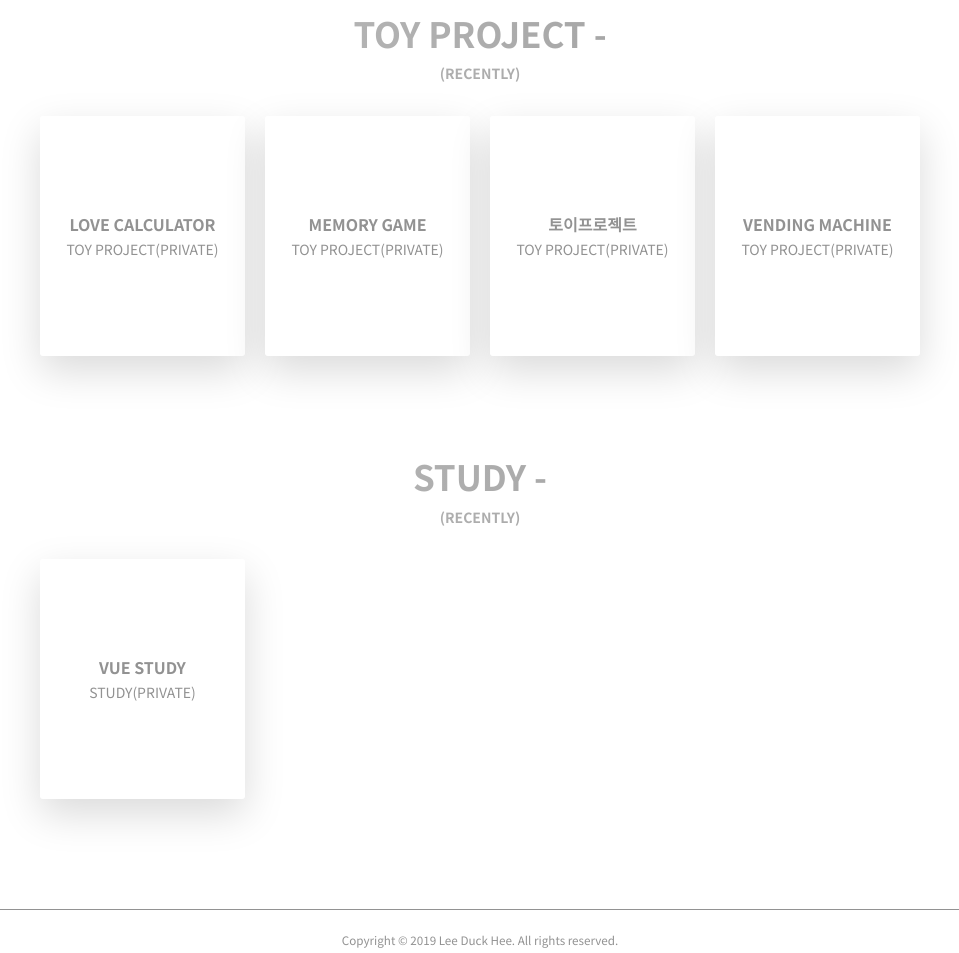
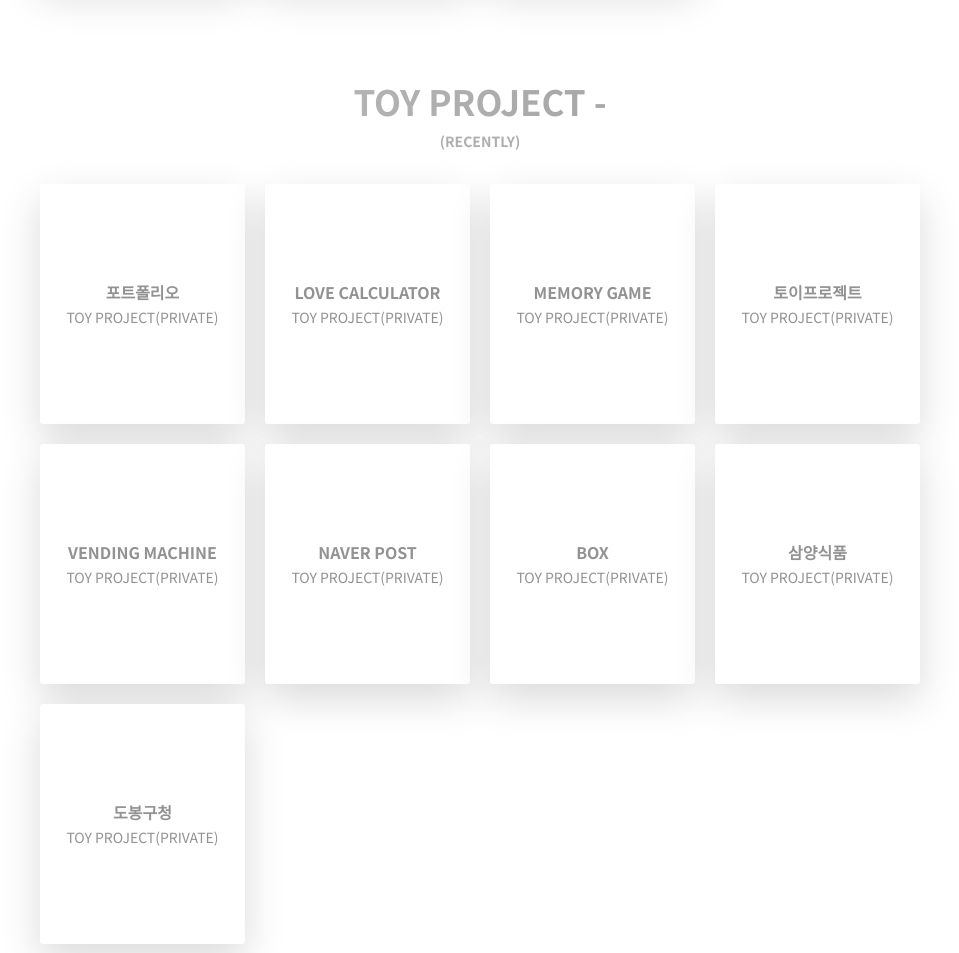
Before and after one commit to shldhee/study-project, a website with bundled scripts: page index.html in a window 1280 px wide. Shown: the part 1501-2454 px from the top of the page, without its empty margins (160-1119 px from the left). Built offline with nearby package versions, Linux system fonts and the light colour scheme.

Commit message:
modified README.md

```diff
--- a/index.html
+++ b/index.html
@@ -60,6 +60,14 @@
             <a href="https//github.com/shldhee" title="새창 열기" blank="_blank">https//github.com/shldhee</a>
           </p>
         </div>
+        <div class="description__group">
+          <span class="description__title">
+            Blog(Hexo)
+          </span>
+          <p class="description__content">
+            <a href="https://shldhee.github.io/" title="새창 열기" blank="_blank">https://shldhee.github.io/</a>
+          </p>
+        </div>
       </div>
     </section>
 
--- a/js/projectObject.js
+++ b/js/projectObject.js
@@ -17,7 +17,7 @@ export const projectObject = [{
   "type": "JOYCITY",
   "subTitle": "건쉽배틀 : 토탈워페어 홈페이지 구축",
   "technology": "HTML, CSS, JAVASCRIPT(jQuery)",
-  "concept": "검쉽배틀 : 토탈워페어 사전 예약 & 공식 홈페이지 제작했습니다.",
+  "concept": "건쉽배틀 : 토탈워페어 사전 예약 & 공식 홈페이지 제작했습니다.",
   "description": ["기여도 70%", "반응형 웹 제작", "팝업 슬라이드, 동영상 작업, 게시판 작업", "SNS(트위터, 페이스북) 공유",
     "youtube api 활용", "다국어"
   ],
@@ -120,6 +120,16 @@ export const projectObject = [{
   "description": ["반응형 웹", "웹 접근성 인증 마크 획득"],
   "link": "http://www.korea.ac.kr/"
 }, {
+  "id": "toyportfolio",
+  "title": "포트폴리오",
+  "category": "TOY PROJECT",
+  "type": "PRIVATE",
+  "subTitle": "포트폴리오",
+  "technology": "HTML, CSS, JAVASCRIPT, ES6, SCSS",
+  "concept": "실무에서 사용할 수 없었던 기술들을 이용하여 포트폴리오 사이트 구축했습니다.",
+  "description": ["ES6, SCSS", "projectObject.js에 데이터 객체를 생성하여 script를 이용해 html을 만들었습니다.", "변수 선언, 함수 선언, 함수 실행, 이벤트 실행으로 스크립트 구조를 나눠 만들었습니다.", "SCSS로 사용하여 CSS의 불필요한 코드를 제거했습니다."],
+  "link": "https://github.com/shldhee/study-project",
+}, {
   "id": "toylovecalulator",
   "title": "Love Calculator",
   "category": "TOY PROJECT",
@@ -137,7 +147,7 @@ export const projectObject = [{
   "subTitle": "MemoryGame 카드 뒤집어서 맞추기",
   "technology": "HTML, CSS, JAVASCRIPT, ES6",
   "concept": "2장의 카드를 뒤집어 같은 그림 맞추기 ES5강의 듣고 ES6으로 변환했습니다.",
-    "description": ["ES6","카드가 2장일 경우, 맞을 경우, 틀릴 경우 등 다양한 조건을 다루는 연습을 했습니다.","랜덤배열","CSS flip 효과"],
+  "description": ["ES6", "카드가 2장일 경우, 맞을 경우, 틀릴 경우 등 다양한 조건을 다루는 연습을 했습니다.", "랜덤배열", "CSS flip 효과"],
   "link": "https://github.com/shldhee/memoryGame",
 }, {
   "id": "toycolors",
@@ -160,13 +170,53 @@ export const projectObject = [{
   "description": ["ES6, REACT", "헷갈렸던 props, state 이해하기 위한 작업이었습니다.", "APP을 기준으로 자식 컴포넌트에 대한 관계를 배웠습니다."],
   "link": "https://github.com/shldhee/VendingMachine",
 }, {
-    "id": "studyvuematery",
-    "title": "Vue Study",
+  "id": "toynaverpost",
+  "title": "Naver Post",
+  "category": "TOY PROJECT",
+  "type": "PRIVATE",
+  "subTitle": "네이버 포스트 페이지 클론",
+  "technology": "HTML, CSS",
+  "concept": "마크업 스터디 산출물 네이버 포스트 페이지 작업",
+  "description": ["마크업 스터디로 HTML, CSS를 다시 정리해봤다", "pc, tablet 대응", "순위 페이지이므로 화살표 및 숫자 구조 설계를 재사용 가능하게 했다."],
+  "link": "http://bbaki.ivyro.net/post/",
+}, {
+  "id": "toybox",
+  "title": "BOX",
+  "category": "TOY PROJECT",
+  "type": "PRIVATE",
+  "subTitle": "BOX",
+  "technology": "HTML, CSS, JAVASCRIPT, jQuery",
+  "concept": "인터랙티브한 반응형 웹 사이트입니다.",
+  "description": ["반응혀 웹", "애니메이션, transition 모션 사용하여 인터랙티브한 느낌을 주었습니다."],
+  "link": "http://bbaki.ivyro.net/Boxc/",
+}, {
+  "id": "toysamyang",
+  "title": "삼양식품",
+  "category": "TOY PROJECT",
+  "type": "PRIVATE",
+  "subTitle": "삼양식품 클론",
+  "technology": "HTML, CSS, JAVASCRIPT, jQuery",
+  "concept": "삼양식품 사이트를 클론했습니다. ",
+  "description": ["퀵 메뉴 TOP 작업", "동영상 유투브 팝업 작업", "다중 슬라이드 작업", "서브페이지 : 브랜드, 삼양패밀리 작업"],
+  "link": "http://bbaki.ivyro.net/samyang/",
+}, {
+  "id": "toydobong",
+  "title": "도봉구청",
+  "category": "TOY PROJECT",
+  "type": "PRIVATE",
+  "subTitle": "도봉구청",
+  "technology": "HTML, CSS, JAVASCRIPT, jQuery",
+  "concept": "도봉구청을 디자인으로 새로 입혀 웹표준, 웹접근성에 맞게 작업했습니다.",
+  "description": ["웹표준, 웹접근성 준수", "다양한 마우스 hover effect", "tabmenu jQuery 작업"],
+  "link": "http://bbaki.ivyro.net/dobong/",
+}, {
+  "id": "study",
+  "title": "스터디",
   "category": "STUDY",
   "type": "PRIVATE",
-    "subTitle": "Vue Study",
-    "technology": "Vue",
-    "concept": "VueMastery 사이트에서 강의 한번 듣고 다시 들으면서 정리중입니다.",
-    "description": ["Vue, Vuex"],
-    "link": "https://github.com/shldhee/playground-vue",
+  "subTitle": "스터디 정리",
+  "technology": "HTML, CSS, JAVASCRIPT, jQuery, ES6, REACT, VUE",
+  "concept": "다양한 스터디(강의형, 토의형 등)를 통해 꾸준하게 학습하고 있습니다.",
+  "description": ["북스터디 위주로 진행했습니다.", "Github를 보시면 개인 스터디, 그룹 스터디 등 여러가지 보실 수 있습니다."],
+  "link": "https://github.com/shldhee",
 }]
```
Also changed, not shown: README.md. Lines whose indentation alone changed are shown as unchanged.
